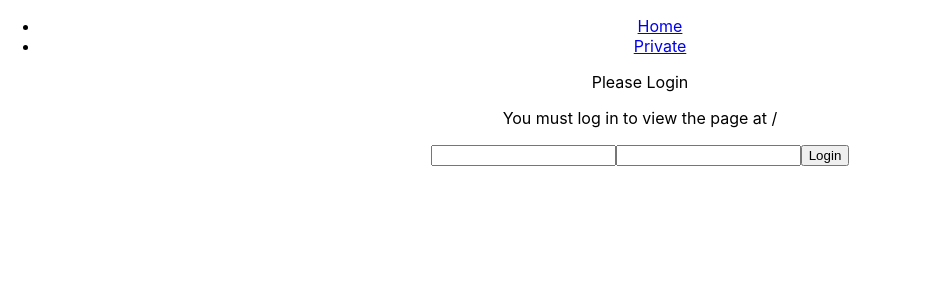
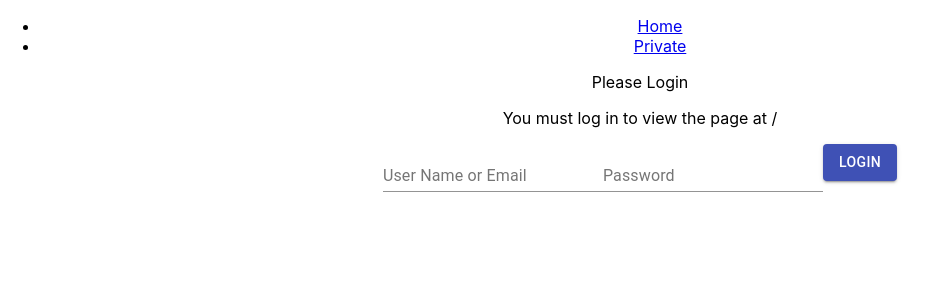
Before and after one commit to jsimpson15011/motorcycle-member-portal, a React (Create React App) app in the folder front-end/: page /login in a window 1280 px wide. Shown: the top 300 px of the page, without its empty margins (0-938 px from the left). Built offline with nearby package versions, Linux system fonts and the light colour scheme.

Commit message:
add material ui

```diff
--- a/front-end/package.json
+++ b/front-end/package.json
@@ -3,6 +3,7 @@
   "version": "0.1.0",
   "private": true,
   "dependencies": {
+    "@material-ui/core": "^4.11.3",
     "@testing-library/jest-dom": "^5.11.9",
     "@testing-library/react": "^11.2.5",
     "@testing-library/user-event": "^12.6.3",
@@ -21,7 +22,8 @@
     "redux-devtools-extension": "^2.13.8",
     "reselect": "^4.0.0",
     "typescript": "^4.1.3",
-    "web-vitals": "^1.1.0"
+    "web-vitals": "^1.1.0",
+    "yup": "^0.32.9"
   },
   "scripts": {
     "start": "node_modules/.bin/react-scripts start",
--- /dev/null
+++ b/front-end/src/components/Header.js
@@ -0,0 +1,9 @@
+import React from "react"
+
+const Header = () => {
+  return (
+    <link rel="stylesheet" href="https://fonts.googleapis.com/css?family=Roboto:300,400,500,700&display=swap" />
+  )
+}
+
+export default Header
--- a/front-end/src/modules/system/components/LoginForm.tsx
+++ b/front-end/src/modules/system/components/LoginForm.tsx
@@ -4,8 +4,20 @@ import {createStructuredSelector} from "reselect";
 import {getUser} from "../selectors";
 import {IUser} from "../model"
 import * as t from "../actionTypes"
-import {Formik, Form, Field} from "formik";
+import { useFormik } from "formik";
+import * as yup from 'yup';
 import {useHistory, useLocation} from "react-router-dom";
+import {Button, TextField} from "@material-ui/core";
+
+const validationSchema = yup.object({
+    userName: yup
+        .string()
+        .required('User name or Email is Required'),
+    password: yup
+        .string()
+        .min(8, 'Password should be of minimum 8 characters length')
+        .required('Password is required'),
+})
 
 const LoginForm = ({user, dispatch}: { user: IUser, dispatch: any }) => {
     let history = useHistory();
@@ -13,36 +25,54 @@ const LoginForm = ({user, dispatch}: { user: IUser, dispatch: any }) => {
 
     let {from}: any = location.state || {from: {pathname: "/"}}
 
+    const formik = useFormik({
+        initialValues: {
+            userName: "",
+            password: ""
+        },
+        validationSchema: validationSchema,
+        onSubmit: async (values) => {
+        dispatch({
+            type: t.LOGIN,
+            payload: {userName: values.userName, isAdmin: values.userName === "admin", id: 3}
+        })
+        history.replace(from) //This probably will end up going in a redux thunk eventually
+    }
+    })
+
     if (user.id === null) {
         return (
-            <Formik
-                initialValues={{
-                    userName: '',
-                    password: ''
-                }}
-                onSubmit={async (values) => {
-                    dispatch({
-                        type: t.LOGIN,
-                        payload: {userName: values.userName, isAdmin: false, id: 3}
-                    })
-                    history.replace(from) //This probably will end up going in a redux thunk eventually
-                }}
-            >
-                <Form>
-                    <Field type="text" name="userName" id="userName"/>
-                    <Field type="password" name="password" id="password"/>
-                    <button type="submit">Login</button>
-                </Form>
-            </Formik>
+                <form onSubmit={formik.handleSubmit}>
+                    <TextField
+                        id="userName"
+                        name="userName"
+                        label="User Name or Email"
+                        value={formik.values.userName}
+                        onChange={formik.handleChange}
+                        error={formik.touched.userName && Boolean(formik.errors.userName)}
+                        helperText={formik.touched.userName && formik.errors.userName}
+                    />
+                    <TextField
+                        id="password"
+                        name="password"
+                        label="Password"
+                        type="password"
+                        value={formik.values.password}
+                        onChange={formik.handleChange}
+                        error={formik.touched.password && Boolean(formik.errors.password)}
+                        helperText={formik.touched.password && formik.errors.password}
+                    />
+                    <Button type="submit" variant="contained" color="primary">Login</Button>
+                </form>
         )
     } else {
         const handleLogout = ()=> {
             dispatch({type: t.LOGOUT, payload: {sessionId: 2}})
         }
         return (
-            <button onClick={handleLogout}>
+            <Button onClick={handleLogout}>
                 Logout
-            </button>
+            </Button>
         )
     }
 }
--- a/front-end/src/pages/Home.tsx
+++ b/front-end/src/pages/Home.tsx
@@ -1,9 +1,11 @@
 import React from "react";
 import LoginForm from "../modules/system/components/LoginForm";
+import Header from "../components/Header";
 
 const Home = () => {
     return(
         <div>
+            <Header/>
             <LoginForm/>
         </div>
     )
```
Also changed, not shown: 1 other file (tests, documents, lock files or other folders).
